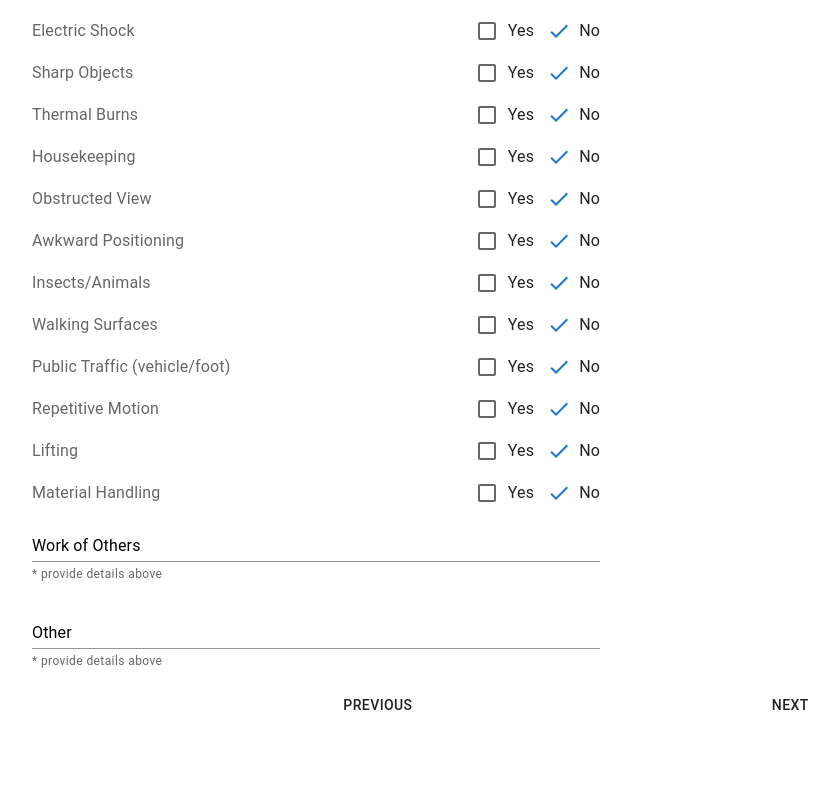
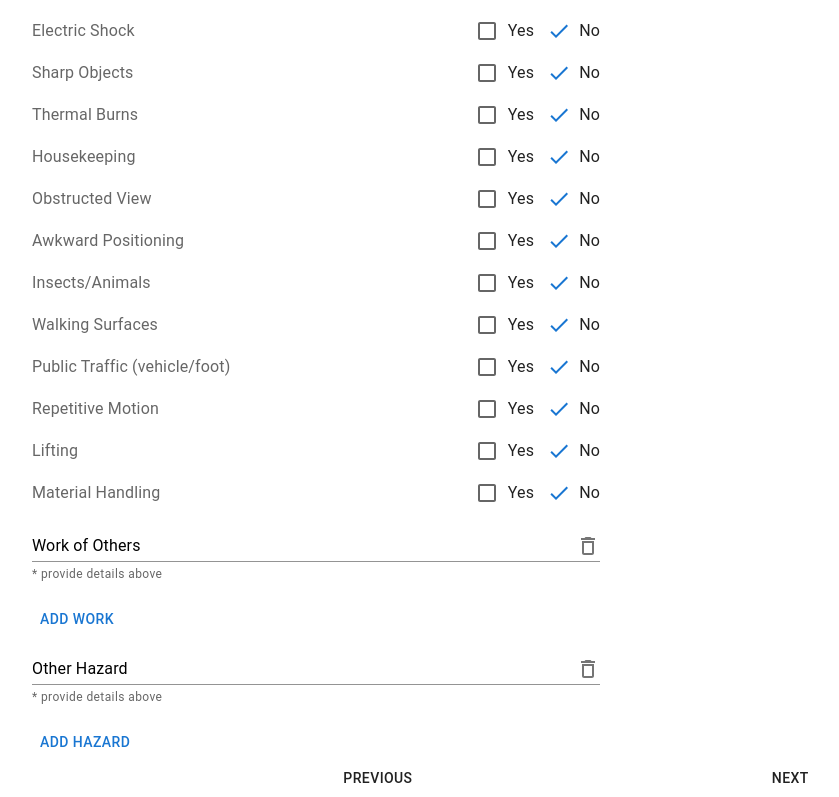
Before and after one commit to Trevor5008/jha-form-prototype, a Next.js app: page /page-four in a window 1280 px wide. Shown: the part 609-1406 px from the top of the page, without its empty margins (64-903 px from the left). Before the commit the page ends 1333 px from the top, so only its background shows below. Built offline with nearby package versions, Linux system fonts and the light colour scheme.

Commit message:
Added dynamic rendering of input fields for page-four, need to add value capture

```diff
--- a/app/features/emergency-response/emergencyResponseSlice.js
+++ b/app/features/emergency-response/emergencyResponseSlice.js
@@ -12,10 +12,6 @@ export const emergencyResponseSlice = createSlice({
         addResponse: (state, action) => {
             const { key, value } = action.payload
             state[key] = value
-        },
-        removeResponse: (state, action) => {
-            const removeIdx = state.indexOf(action.payload)
-            state.splice(removeIdx, 1)
         }
     }
 })
--- a/app/page-four/page.jsx
+++ b/app/page-four/page.jsx
@@ -6,14 +6,59 @@ import {
    Typography,
    TextField
 } from "@mui/material"
+import DeleteOutlineIcon from "@mui/icons-material/DeleteOutline"
+import InputAdornment from "@mui/material/InputAdornment"
 import Link from "next/link"
-import {
-   situationElements,
-   hazards
-} from "@/lib/options"
+import { hazards } from "@/lib/options"
 import OptionInput from "../components/OptionInput"
+import { useState } from "react"
 
 export default function PageThree() {
+   const [otherInputFlds, setOtherInputFlds] =
+      useState([{ id: 1, value: "" }])
+   const [
+      otherInputCounter,
+      setOtherInputCounter
+   ] = useState(1)
+   const [otherWorkFlds, setOtherWorkFlds] =
+      useState([{ id: 1, value: "" }])
+   const [otherWorkCounter, setOtherWorkCounter] =
+      useState(1)
+
+   const handleAddOtherWorkFlds = () => {
+      const newId = otherWorkCounter + 1
+      setOtherWorkCounter(newId)
+      setOtherWorkFlds([
+         ...otherWorkFlds,
+         { id: newId, value: "" }
+      ])
+   }
+
+   const handleRemoveOtherWorkFlds = (id) => {
+      const updatedOtherWorkFlds =
+         otherWorkFlds.filter(
+            (field) => field.id !== id
+         )
+      setOtherWorkFlds(updatedOtherWorkFlds)
+   }
+
+   const handleAddOtherFields = () => {
+      const newId = otherInputCounter + 1
+      setOtherInputCounter(newId)
+      setOtherInputFlds([
+         ...otherInputFlds,
+         { id: newId, value: "" }
+      ])
+   }
+
+   const handleRemoveOtherFields = (id) => {
+      const updatedOtherInputFlds =
+         otherInputFlds.filter(
+            (field) => field.id !== id
+         )
+      setOtherInputFlds(updatedOtherInputFlds)
+   }
+
    return (
       <Container>
          {/* C.2 - Hazards */}
@@ -44,9 +89,26 @@ export default function PageThree() {
                   />
                )
             })}
+            {otherWorkFlds.map((el) => {
+               return (
                   <TextField
                      label="Work of Others"
                      variant="standard"
+                     id={`Work of Others ${el.id}`}
+                     key={`Work of Others ${el.id}`}
+                     InputProps={{
+                        endAdornment: (
+                           <InputAdornment position="end">
+                              <DeleteOutlineIcon
+                                 onClick={() =>
+                                    handleRemoveOtherWorkFlds(
+                                       el.id
+                                    )
+                                 }
+                              />
+                           </InputAdornment>
+                        )
+                     }}
                      sx={{
                         fontSize: {
                            xs: 14,
@@ -64,10 +126,35 @@ export default function PageThree() {
                         marginBottom: 2
                      }}
                      helperText="* provide details above"
+                     fullWidth
                   />
+               )
+            })}
+            <Button
+               onClick={handleAddOtherWorkFlds}
+            >
+               Add Work
+            </Button>
+            {otherInputFlds.map((el) => {
+               return (
                   <TextField
-               label="Other"
+                     label="Other Hazard"
                      variant="standard"
+                     id={`Other Hazard ${el.id}`}
+                     key={`Other Hazard ${el.id}`}
+                     InputProps={{
+                        endAdornment: (
+                           <InputAdornment position="end">
+                              <DeleteOutlineIcon
+                                 onClick={() =>
+                                    handleRemoveOtherFields(
+                                       el.id
+                                    )
+                                 }
+                              />
+                           </InputAdornment>
+                        )
+                     }}
                      sx={{
                         fontSize: {
                            xs: 14,
@@ -85,8 +172,17 @@ export default function PageThree() {
                         marginBottom: 2
                      }}
                      helperText="* provide details above"
+                     fullWidth
                   />
+               )
+            })}
+            <Button
+               onClick={handleAddOtherFields}
+            >
+               Add Hazard
+            </Button>
          </Box>
+         {/* Navigation */}
          <Box
             display="flex"
             justifyContent="space-evenly"
```
Lines whose indentation alone changed are shown as unchanged.
